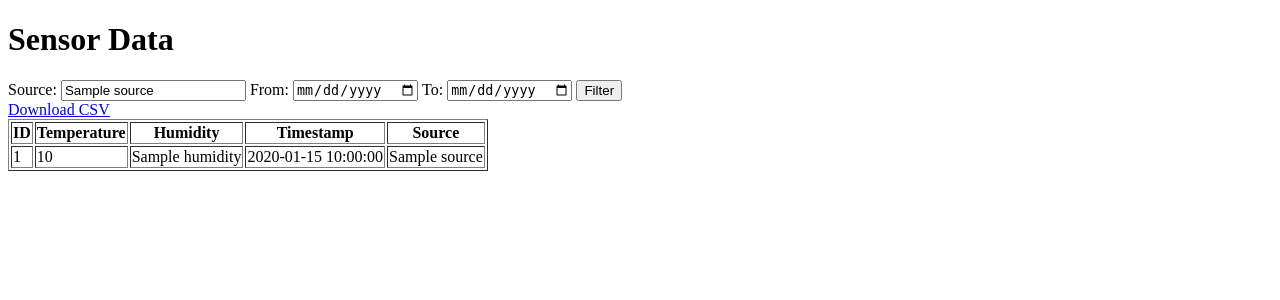
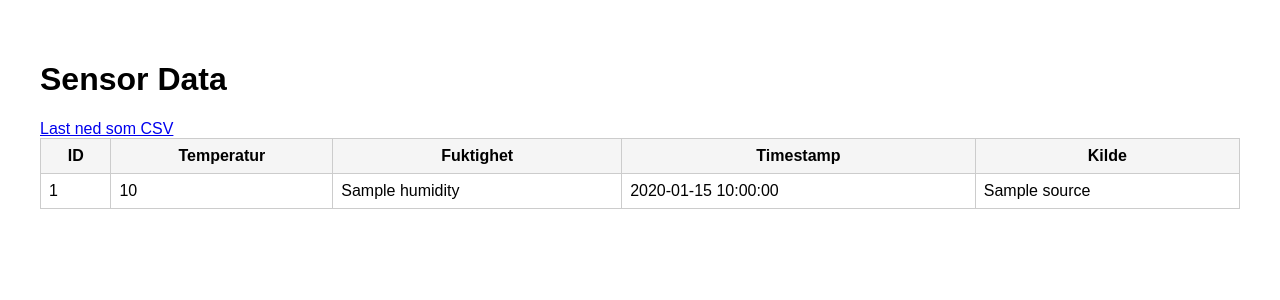
Before and after one commit to lewinordby/fibaro10, a FastAPI app: template templates/index.html in a window 1280 px wide. Shown: the top 300 px of the page. Run offline with FastAPI, Linux system fonts and the light colour scheme; the template is opened without the code that fills it: most values are stand-ins (such as "Sample title", 1, 10 or a date in 2020); parts of the project's set-up code (start-up, migrations or seed data) failed here and were passed over.

Commit message:
Add files via upload

```diff
--- a/main.py
+++ b/main.py
@@ -1,75 +1,81 @@
-from fastapi import FastAPI, Request, Form, Query
+
+from fastapi import FastAPI, Request, Form
 from fastapi.responses import HTMLResponse, StreamingResponse
+from pydantic import BaseModel
+from typing import Optional
+from datetime import datetime
+from sqlalchemy import Column, Integer, Float, DateTime, String
+from sqlalchemy.ext.asyncio import AsyncSession, create_async_engine
+from sqlalchemy.orm import sessionmaker, declarative_base
 from fastapi.templating import Jinja2Templates
-from sqlalchemy.ext.asyncio import create_async_engine, AsyncSession
-from sqlalchemy.orm import sessionmaker, DeclarativeBase, Mapped, mapped_column
-from sqlalchemy import select
-from pydantic import BaseModel
-from typing import Optional, List
+from fastapi.staticfiles import StaticFiles
 import csv
 import io
 import os
-from datetime import datetime
 
 DATABASE_URL = os.getenv("DATABASE_URL")
 
 engine = create_async_engine(DATABASE_URL, echo=False)
-async_session = sessionmaker(engine, expire_on_commit=False, class_=AsyncSession)
-
-class Base(DeclarativeBase):
-    pass
+async_session = sessionmaker(engine, class_=AsyncSession, expire_on_commit=False)
+Base = declarative_base()
 
 class SensorData(Base):
     __tablename__ = "sensor_data"
+    id = Column(Integer, primary_key=True, index=True)
+    temperature = Column(Float)
+    humidity = Column(Float)
+    timestamp = Column(DateTime)
+    source = Column(String)
 
-    id: Mapped[int] = mapped_column(primary_key=True, autoincrement=True)
-    temperature: Mapped[Optional[float]]
-    humidity: Mapped[Optional[float]]
-    timestamp: Mapped[datetime]
-    source: Mapped[Optional[str]]
-
-class SensorDataInput(BaseModel):
-    temperature: Optional[float] = None
+class SensorDataIn(BaseModel):
+    temperature: float
     humidity: Optional[float] = None
-    timestamp: datetime
+    timestamp: str
     source: Optional[str] = None
 
 app = FastAPI()
 templates = Jinja2Templates(directory="templates")
+app.mount("/static", StaticFiles(directory="static"), name="static")
+
+@app.on_event("startup")
+async def startup():
+    async with engine.begin() as conn:
+        await conn.run_sync(Base.metadata.create_all)
 
 @app.post("/log")
-async def log_data(data: List[SensorDataInput]):
+async def log_data(log_entry: SensorDataIn, request: Request):
+    timestamp = datetime.fromisoformat(log_entry.timestamp.replace("Z", "+00:00")).replace(tzinfo=None)
     async with async_session() as session:
-        session.add_all([SensorData(**item.dict()) for item in data])
+        entry = SensorData(
+            temperature=log_entry.temperature,
+            humidity=log_entry.humidity,
+            timestamp=timestamp,
+            source=log_entry.source or request.client.host,
+        )
+        session.add(entry)
         await session.commit()
-    return {"message": f"Stored {len(data)} entries."}
+    return {"message": "Logged successfully"}
 
 @app.get("/", response_class=HTMLResponse)
-async def read_data(request: Request, source: Optional[str] = None, limit: int = 100):
+async def read_data(request: Request):
     async with async_session() as session:
-        stmt = select(SensorData)
-        if source:
-            stmt = stmt.where(SensorData.source == source)
-        stmt = stmt.order_by(SensorData.timestamp.desc()).limit(limit)
-        result = await session.execute(stmt)
-        data = result.scalars().all()
-    return templates.TemplateResponse("data.html", {"request": request, "data": data, "source": source})
+        result = await session.execute(
+            SensorData.__table__.select().order_by(SensorData.timestamp.desc()).limit(100)
+        )
+        data = result.fetchall()
+    return templates.TemplateResponse("index.html", {"request": request, "data": data})
 
-@app.get("/export")
-async def export_data(source: Optional[str] = None):
+@app.get("/download")
+async def download_data():
     async with async_session() as session:
-        stmt = select(SensorData)
-        if source:
-            stmt = stmt.where(SensorData.source == source)
-        stmt = stmt.order_by(SensorData.timestamp.desc())
-        result = await session.execute(stmt)
-        data = result.scalars().all()
+        result = await session.execute(SensorData.__table__.select().order_by(SensorData.timestamp.desc()))
+        rows = result.fetchall()
 
     output = io.StringIO()
     writer = csv.writer(output)
     writer.writerow(["id", "temperature", "humidity", "timestamp", "source"])
-    for row in data:
+    for row in rows:
         writer.writerow([row.id, row.temperature, row.humidity, row.timestamp, row.source])
+
     output.seek(0)
-
     return StreamingResponse(output, media_type="text/csv", headers={"Content-Disposition": "attachment; filename=data.csv"})
--- a/requirements.txt
+++ b/requirements.txt
@@ -2,5 +2,5 @@ fastapi
 uvicorn
 sqlalchemy
 asyncpg
+jinja2
 python-dotenv
-jinja2
--- a/templates/index.html
+++ b/templates/index.html
@@ -1,30 +1,39 @@
+
 <!DOCTYPE html>
 <html>
 <head>
     <title>Sensor Data</title>
+    <style>
+        body { font-family: sans-serif; padding: 2em; }
+        table { border-collapse: collapse; width: 100%; }
+        th, td { border: 1px solid #ccc; padding: 8px; }
+        th { background-color: #f5f5f5; }
+    </style>
 </head>
 <body>
     <h1>Sensor Data</h1>
-    <form method="get">
-        Source: <input type="text" name="source" value="{{ source }}">
-        From: <input type="date" name="from_date" value="{{ from_date }}">
-        To: <input type="date" name="to_date" value="{{ to_date }}">
-        <button type="submit">Filter</button>
-    </form>
-    <a href="/export?source={{ source }}&from_date={{ from_date }}&to_date={{ to_date }}">Download CSV</a>
-    <table border="1">
-        <tr>
-            <th>ID</th><th>Temperature</th><th>Humidity</th><th>Timestamp</th><th>Source</th>
-        </tr>
-        {% for entry in data %}
-        <tr>
-            <td>{{ entry.id }}</td>
-            <td>{{ entry.temperature }}</td>
-            <td>{{ entry.humidity }}</td>
-            <td>{{ entry.timestamp }}</td>
-            <td>{{ entry.source }}</td>
-        </tr>
-        {% endfor %}
+    <a href="/download">Last ned som CSV</a>
+    <table>
+        <thead>
+            <tr>
+                <th>ID</th>
+                <th>Temperatur</th>
+                <th>Fuktighet</th>
+                <th>Timestamp</th>
+                <th>Kilde</th>
+            </tr>
+        </thead>
+        <tbody>
+            {% for row in data %}
+            <tr>
+                <td>{{ row.id }}</td>
+                <td>{{ row.temperature }}</td>
+                <td>{{ row.humidity }}</td>
+                <td>{{ row.timestamp }}</td>
+                <td>{{ row.source }}</td>
+            </tr>
+            {% endfor %}
+        </tbody>
     </table>
 </body>
 </html>
```
